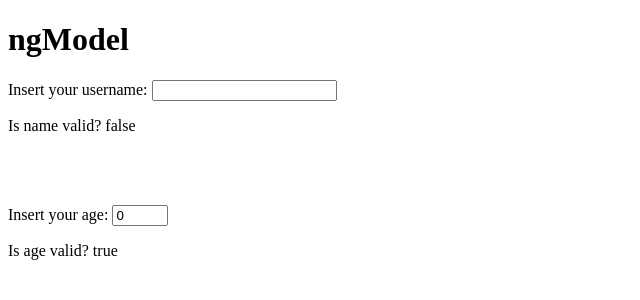
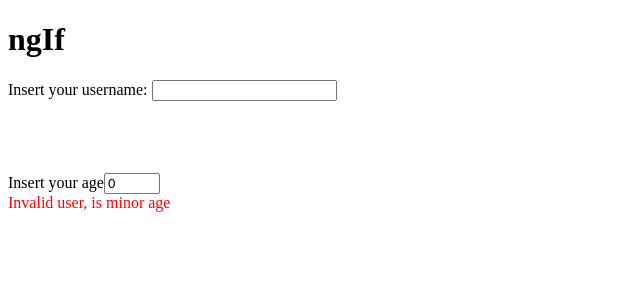
Before and after one commit to AriDevK/angular-tutorial, an Angular app: page / in a window 1280 px wide. Shown: the top 300 px of the page, without its empty margins (0-640 px from the left). Built offline with nearby package versions, Linux system fonts and the light colour scheme.

Commit message:
Learn ngIf and else block with ngTemplates

```diff
--- a/src/app/app.component.html
+++ b/src/app/app.component.html
@@ -1,14 +1,22 @@
-<h1>ngModel</h1>
+<h1>ngIf</h1>
 
-<label for="username">Insert your username: </label>
-<input type="text" required #nameInput="ngModel" [(ngModel)]="user.name">
+<label for="name">Insert your username: </label>
+<input type="text" [(ngModel)]="user.name">
 <br>
-<p>Is name valid? {{ nameInput.valid }}</p>
+<span *ngIf="user.name.toUpperCase() === 'ADMIN'" style="color: red;">Invalid username</span>
 
 
-<br><br><br>
+<br><br><br><br>
 
-<label for="age">Insert your age: </label>
-<input type="number" min="0" max="99" #ageInput="ngModel" [(ngModel)]="user.age">
+<label for="age">Insert your age</label>
+<input type="number" min="0" max="99" [(ngModel)]="user.age">
 <br>
-<p>Is age valid? {{ ageInput.valid }} </p>
+<span *ngIf="user.age < 18; else elseIsMayor" style="color: red;">
+  Invalid user, is minor age
+</span>
+
+<ng-template #elseIsMayor>
+  <span style="color: green;">
+    Valid user :D
+  </span>
+</ng-template>
```
